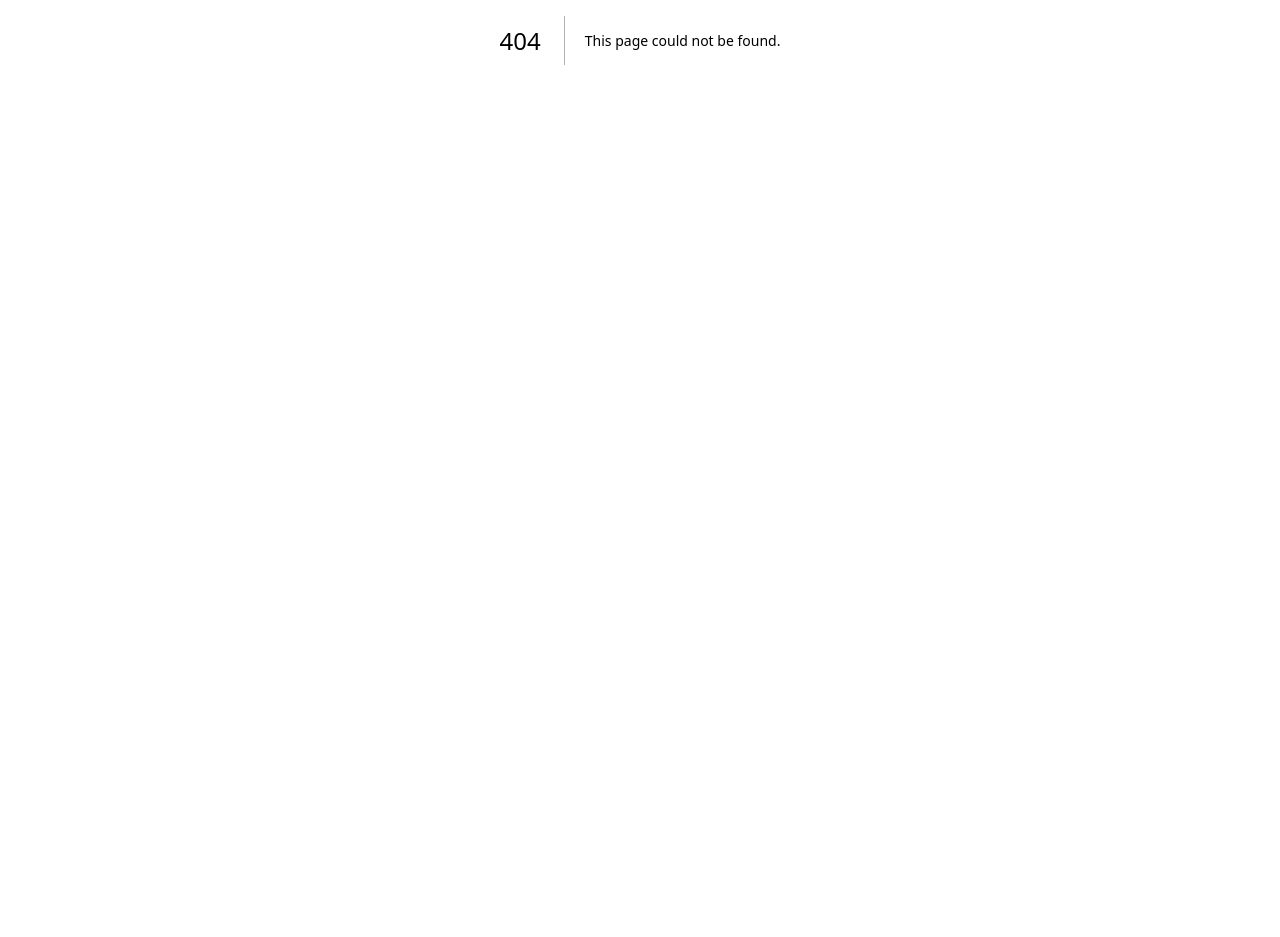
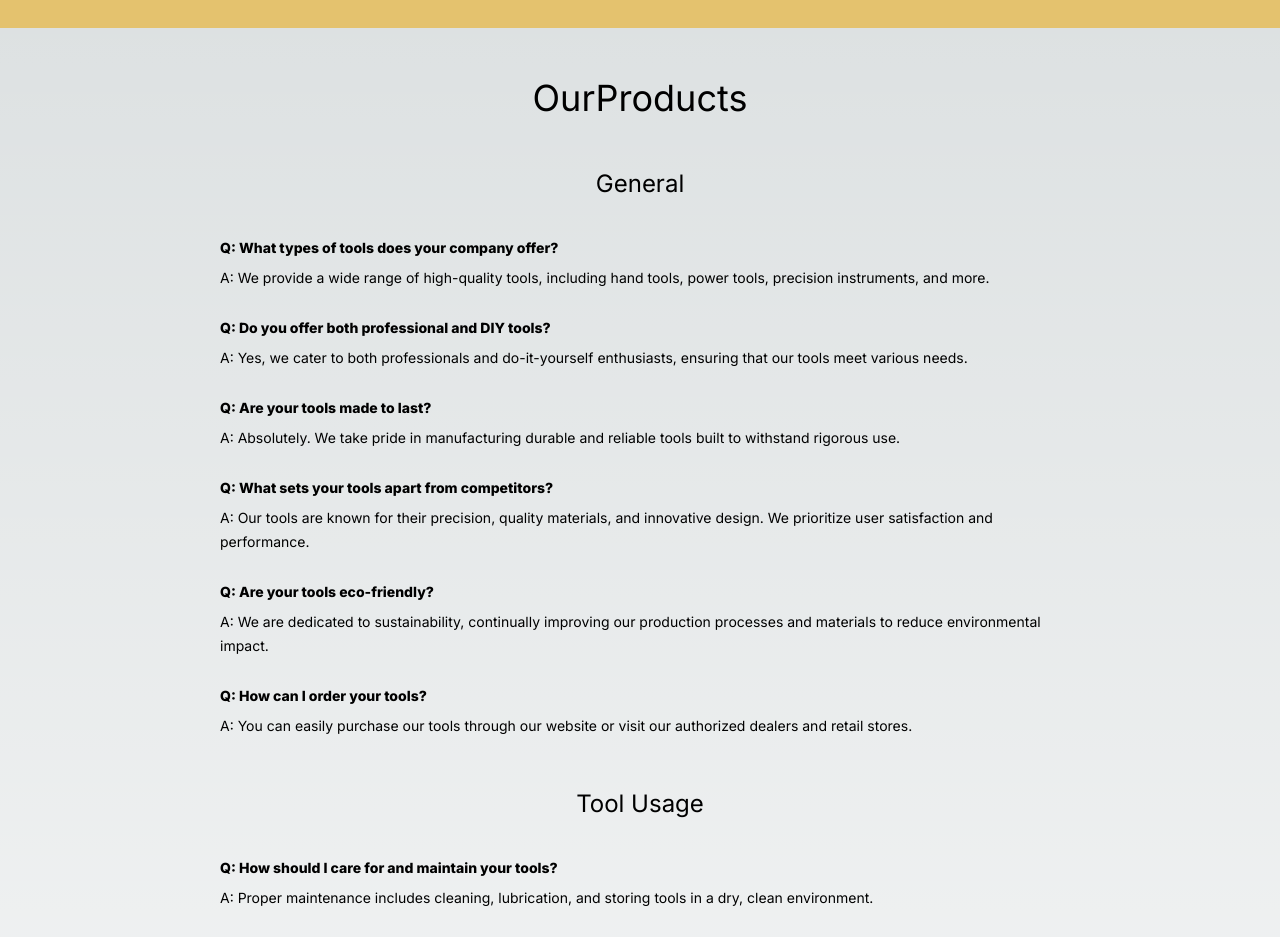
Before and after one commit to NotZarifGithub/Tradezo---ReactPractice-Next.js, a Next.js app: page /FAQ in a window 1280 px wide. Before the commit this address had no page. Shown: the part 360-1297 px from the top of the page. Before the commit the page ends 800 px from the top, so only its background shows below. Built offline with nearby package versions, Linux system fonts and the light colour scheme.

Commit message:
faq page done

```diff
--- /dev/null
+++ b/src/app/FAQ/Faq.jsx
@@ -0,0 +1,21 @@
+import React from 'react'
+import FaqStructure from './FaqStructure'
+
+
+
+const Faq = () => {
+  return (
+    <section>
+      <div className='p-[30px] lg:max-w-[900px] mx-auto'>
+        <div className='md:text-center'>
+          <h1 className='text-4xl font-normal py-[20px]'>
+            OurProducts
+          </h1>
+        </div>
+        <FaqStructure />
+      </div>
+    </section>
+  )
+}
+
+export default Faq
--- /dev/null
+++ b/src/app/FAQ/FaqStructure.jsx
@@ -0,0 +1,129 @@
+import React from 'react'
+
+const faqData = [
+  {
+    section: 'general',
+    qna: [
+      {
+        question: 'What types of tools does your company offer?',
+        answer: 'We provide a wide range of high-quality tools, including hand tools, power tools, precision instruments, and more.',
+      },
+      {
+        question: 'Do you offer both professional and DIY tools?',
+        answer: 'Yes, we cater to both professionals and do-it-yourself enthusiasts, ensuring that our tools meet various needs.',
+      },
+      {
+        question: 'Are your tools made to last?',
+        answer: 'Absolutely. We take pride in manufacturing durable and reliable tools built to withstand rigorous use.',
+      },
+      {
+        question: 'What sets your tools apart from competitors?',
+        answer: ' Our tools are known for their precision, quality materials, and innovative design. We prioritize user satisfaction and performance.',
+      },
+      {
+        question: 'Are your tools eco-friendly?',
+        answer: 'We are dedicated to sustainability, continually improving our production processes and materials to reduce environmental impact.',
+      },
+      {
+        question: 'How can I order your tools?',
+        answer: 'You can easily purchase our tools through our website or visit our authorized dealers and retail stores.',
+      },
+    ]
+  },
+  {
+    section: 'Tool Usage',
+    qna: [
+      {
+        question: 'How should I care for and maintain your tools?',
+        answer: 'Proper maintenance includes cleaning, lubrication, and storing tools in a dry, clean environment.',
+      },
+      {
+        question: 'Do your tools come with warranties?',
+        answer: 'Yes, most of our tools come with warranties. Please check the product details for specific warranty information.',
+      },
+      {
+        question: 'Can I use your tools for professional purposes?',
+        answer: 'Many of our tools are designed for professional use, offering reliability and precision for various industries.',
+      },
+      {
+        question: 'Are your tools suitable for beginners?',
+        answer: 'We offer a range of tools, including those ideal for beginners. Look for our user-friendly options.',
+      },
+      {
+        question: 'How can I find the right tool for my specific project?',
+        answer: 'Our website provides detailed descriptions and specifications for each tool, helping you choose the perfect one for your project.',
+      },
+
+    ]
+  },
+  {
+    section: 'Ordering and Returns',
+    qna: [
+      {
+        question: ' What payment methods do you accept?',
+        answer: 'We accept various payment methods, including credit cards, PayPal, and more. Check our website for a complete list.',
+      },
+      {
+        question: 'Do you ship internationally?',
+        answer: 'Yes, we offer international shipping. Review our shipping policy for more information.',
+      },
+      {
+        question: 'What if I receive a damaged or defective tool?',
+        answer: "Contact our customer support, and we'll promptly assist you with returns or replacements.",
+      },
+      {
+        question: "Can I return a tool if I'm not satisfied with it?",
+        answer: "We offer a satisfaction guarantee. If you're not happy with your purchase, you can return the tool within our specified return period.",
+      },
+      {
+        question: 'How do I track my order?',
+        answer: "Once your order is shipped, you'll receive a tracking number via email, allowing you to monitor your shipment's progress.",
+      },
+
+    ]
+  },
+]
+const FaqStructure = ({section, question, answer}) => {
+  return (
+    <section>
+      <div>
+
+        {faqData.map((item, index) => (
+
+        //  main content
+        <div className='flex flex-col gap-7 py-[20px]' key={index}>
+
+          {/* section */}
+          <div className='py-[10px] md:text-center'>
+            <h1 className='text-2xl capitalize'>
+              {item.section}
+            </h1>
+          </div>
+
+          {item.qna.map((info, index) => (
+
+            // questions and answers
+            <div className='flex flex-col gap-2 text-sm' key={index}>
+
+              {/* question */}
+              <div>
+                <p className='font-extrabold'>
+                  Q: {info.question}
+                </p>
+              </div>
+              {/* answer */}
+              <div>
+                <p className='leading-6'>
+                  A: {info.answer}
+                </p>
+              </div>
+            </div>
+          ))}
+        </div>
+        ))}
+      </div>
+    </section>
+  )
+}
+
+export default FaqStructure
--- /dev/null
+++ b/src/app/FAQ/Hero.jsx
@@ -0,0 +1,19 @@
+import React from 'react'
+
+const hero = () => {
+  return (
+    <section className='bg-[#e4c26e]'>
+
+			{/* hero */}
+      <div className='py-[150px] lg:py-[170px] flex items-center justify-center text-center px-[20px]'>
+				<div className='text-3xl font-medium lg:text-5xl'>
+					<h1 className=''>
+						Frequently Asked Questions
+					</h1>
+				</div>
+			</div>
+    </section>
+  )
+}
+
+export default hero
--- /dev/null
+++ b/src/app/FAQ/page.jsx
@@ -0,0 +1,16 @@
+import React from 'react'
+import Hero from './Hero'
+import Faq from './Faq'
+
+const faqPage = () => {
+  return (
+    <main>
+      <div>
+        <Hero />
+        <Faq />
+      </div>
+    </main>
+  )
+}
+
+export default faqPage
--- a/src/app/about/Showcase.jsx
+++ b/src/app/about/Showcase.jsx
@@ -37,6 +37,8 @@
 const Showcase = () => {
   return (
     <section>
+
+      {/* showcase section */}
       <div className='max-w-[700px] mx-auto lg:max-w-[1100px] py-[100px]'>
         {showcaseCardData.map((item, index) => (
           <ShowcaseCard
```
